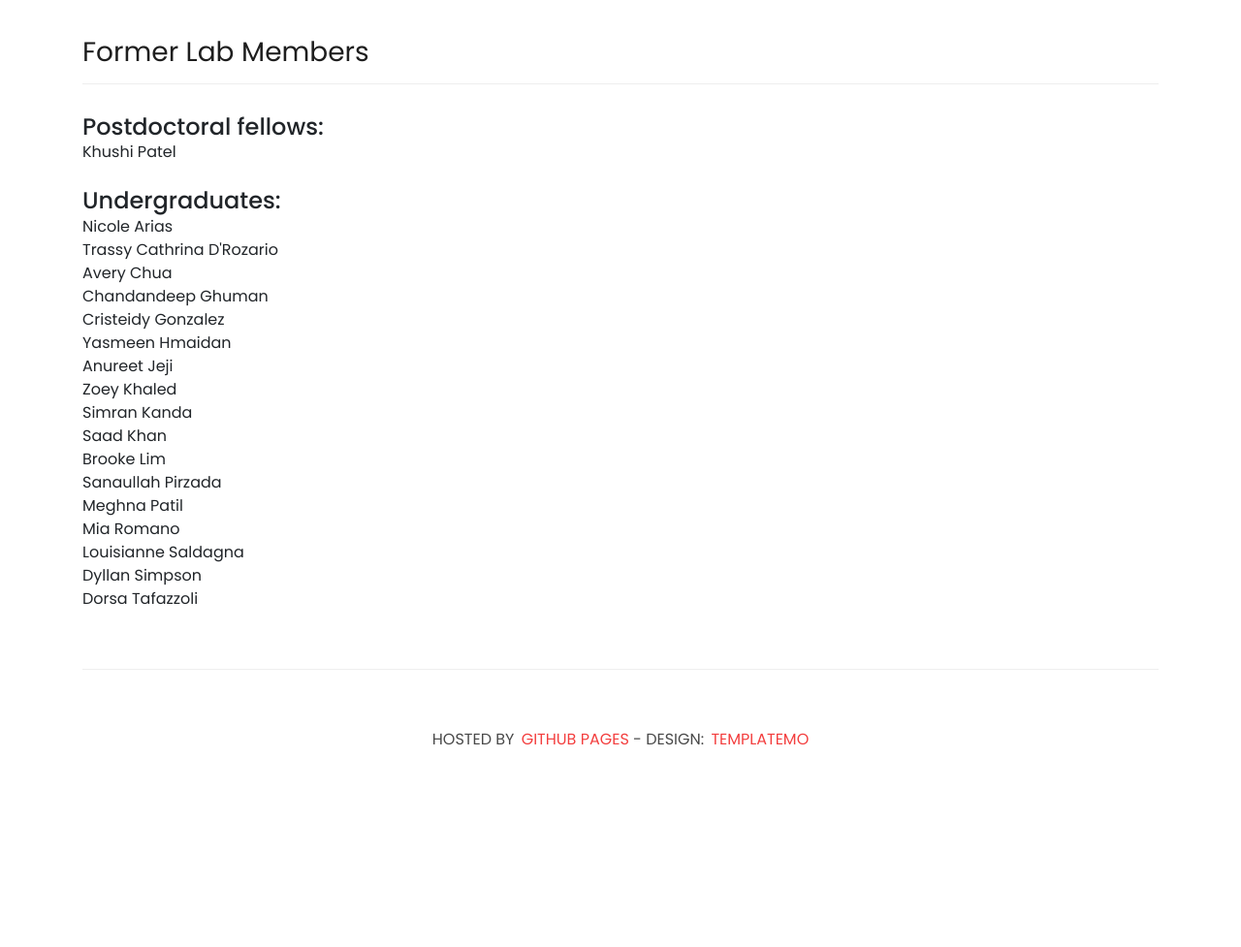
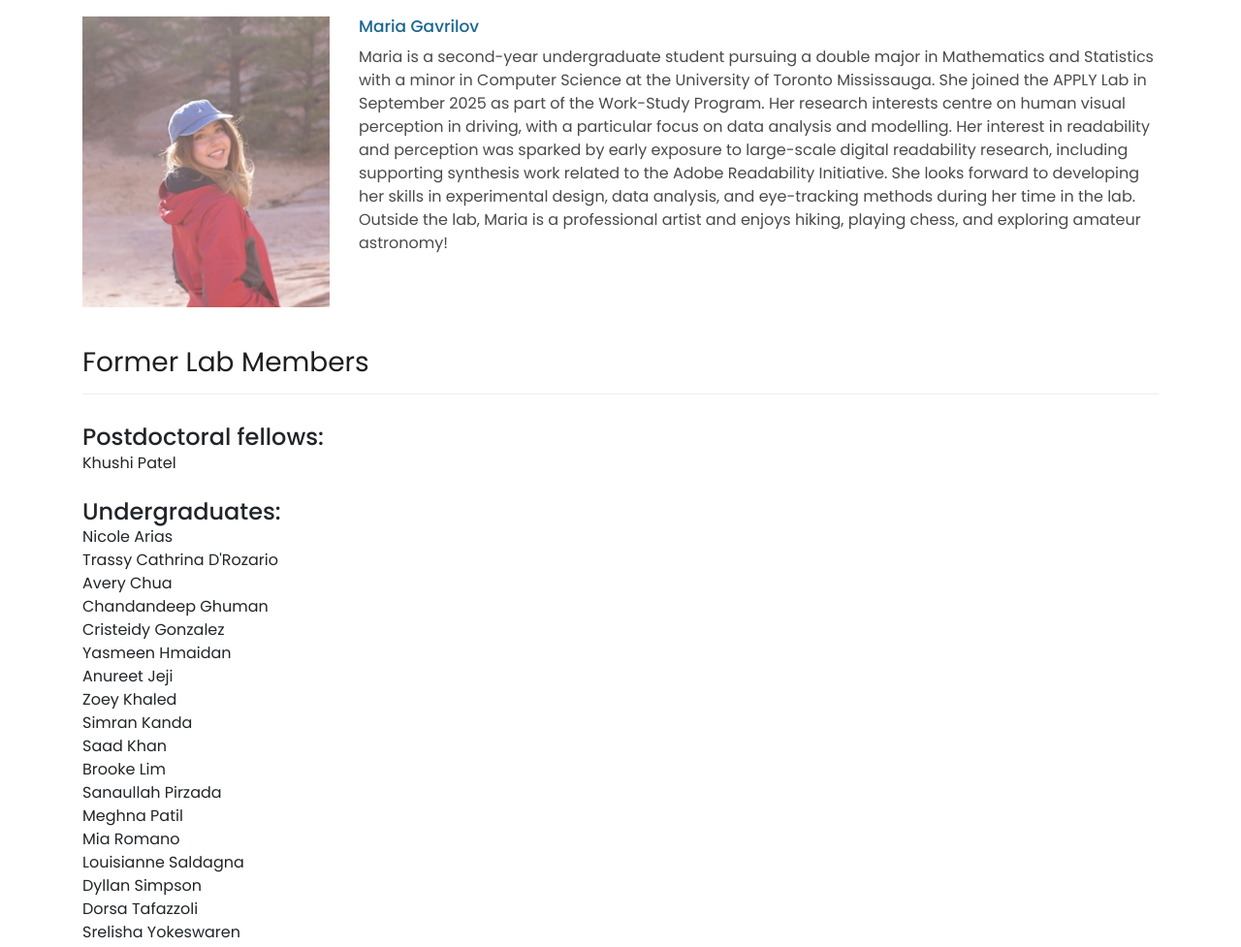
Before and after one commit to annakosov/applylab.github.io, a plain HTML site: page people.html in a window 1280 px wide. Shown: the part 4863-5840 px from the top of the page at 97% size. Before the commit the page ends 5698 px from the top, so only its background shows below. Drawn offline with Linux system fonts and the light colour scheme.

Commit message:
Added Maria and Pusheen descriptions

```diff
--- a/people.html
+++ b/people.html
@@ -417,6 +417,27 @@
         </div>
       </div>
 
+            <div class="row">
+        <div class="col-md-3">
+          <div class="thumb-container">
+            <img src="assets/images/Maria.jpeg" alt="Maria Gavrilov" class="profile-pic">
+          </div>
+        </div>
+        <div class="col-md-9">
+          <div class="left-content">
+            <h4>Maria Gavrilov</h4>
+            <p> Maria is a second-year undergraduate student pursuing a double major in Mathematics and Statistics
+              with a minor in Computer Science at the University of Toronto Mississauga. She joined the APPLY Lab in
+              September 2025 as part of the Work-Study Program. Her research interests centre on human visual perception
+              in driving, with a particular focus on data analysis and modelling. Her interest in readability and perception was
+              sparked by early exposure to large-scale digital readability research, including supporting synthesis work related to the
+              Adobe Readability Initiative. She looks forward to developing her skills in experimental design, data analysis, and eye-tracking
+              methods during her time in the lab. Outside the lab, Maria is a professional artist and enjoys hiking, playing chess, and exploring amateur astronomy!
+            </p>
+          </div>
+        </div>
+      </div>
+
     </div>
   </div>
 
@@ -451,6 +472,7 @@
         <div>Louisianne Saldagna</div>
         <div>Dyllan Simpson</div>
         <div>Dorsa Tafazzoli</div>
+        <div>Srelisha Yokeswaren</div>
 
       </div>
     </div>
```
Also changed, not shown: pets.html (+4 -1 lines), assets/images/Maria.jpeg (added), 2 other files.
